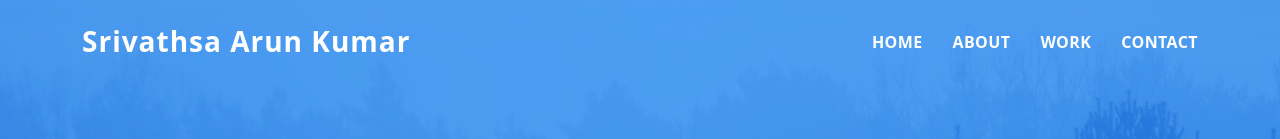
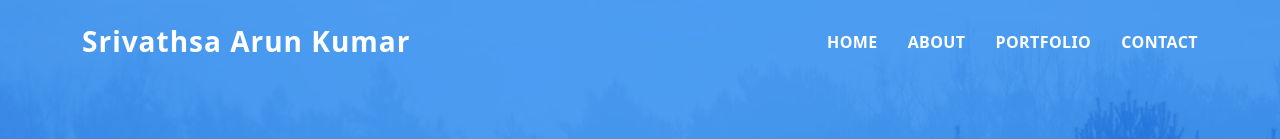
Before and after one commit to srivathsa24/.github.io, a plain HTML site: page portfolio-details.html in a window 1280 px wide. Shown: the top 139 px of the page. Drawn offline with Linux system fonts and the light colour scheme.

Commit message:
Update portfolio-details.html

```diff
--- a/portfolio-details.html
+++ b/portfolio-details.html
@@ -44,7 +44,7 @@
         <ul>
           <li><a class="nav-link scrollto " href="#hero">Home</a></li>
           <li><a class="nav-link scrollto" href="#about">About</a></li>
-          <li><a class="nav-link scrollto " href="#work">Work</a></li>
+          <li><a class="nav-link scrollto " href="#work">Portfolio</a></li>
          <!-- <li><a class="nav-link scrollto " href="#blog">Blog</a></li>-->
         <!--  <li class="dropdown"><a href="#"><span>Drop Down</span> <i class="bi bi-chevron-down"></i></a>
             <ul>
```
